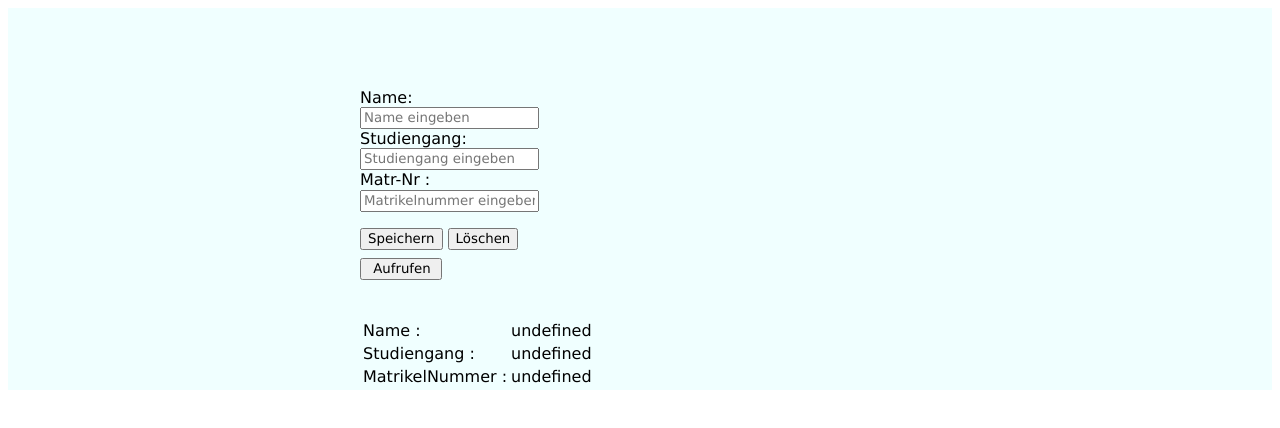
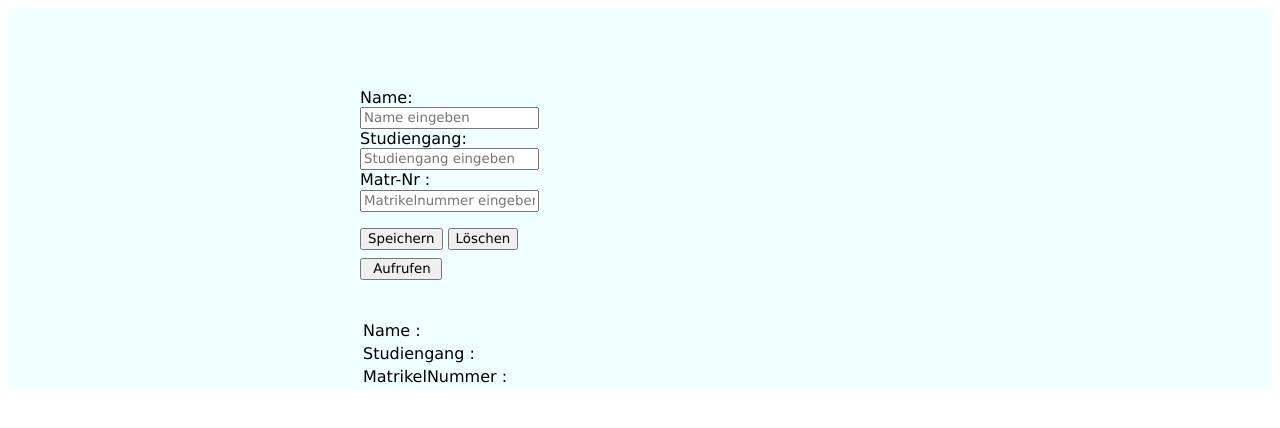
Before and after one commit to IssamJow/Local-Storage-Projekt, a plain HTML site: page TryItYourself.html in a window 1280 px wide. Both pictures are taken after a click on the button "Aufrufen". Drawn offline with Linux system fonts and the light colour scheme.

Commit message:
if anweisung fixed

```diff
--- a/TryItYourself.html
+++ b/TryItYourself.html
@@ -106,7 +106,7 @@
                 }
             function reload() {
 
-                        if (typeof(Storage) !== null) {
+                        if (localStorage.name !== undefined) {
                              document.getElementById("rslt1").innerHTML = localStorage.name;
                             document.getElementById("rslt2").innerHTML = localStorage.studien;
                             document.getElementById("rslt3").innerHTML = localStorage.matr;
```
